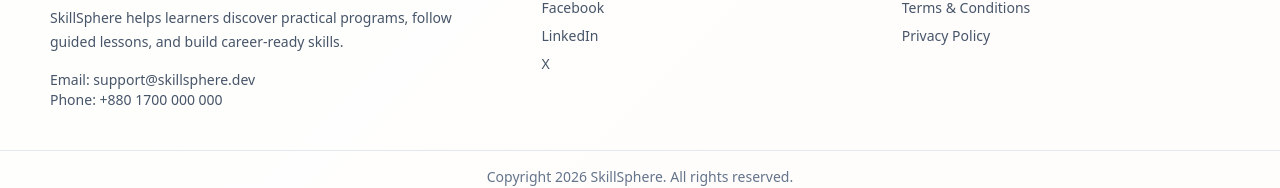
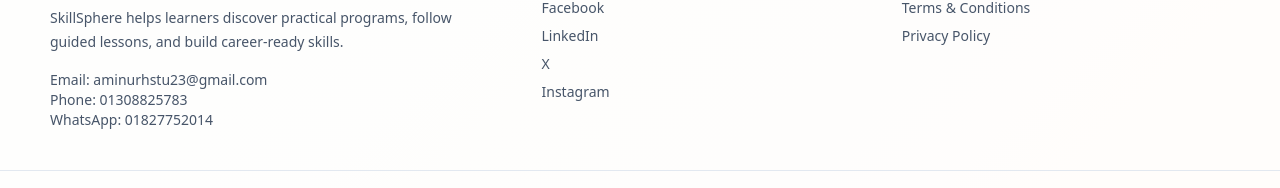
Before and after one commit to aminur167/skillsphere-online-learning-platform, a Next.js app: page / in a window 1280 px wide. Shown: the part 3093-3281 px from the top of the page. Built offline with nearby package versions, Linux system fonts and the light colour scheme.

Commit message:
feat: update footer contact and social links

```diff
--- a/components/Footer.jsx
+++ b/components/Footer.jsx
@@ -9,15 +9,17 @@
           <p className="mt-3 max-w-md text-sm leading-6 text-slate-600">
             SkillSphere helps learners discover practical programs, follow guided lessons, and build career-ready skills.
           </p>
-          <p className="mt-4 text-sm text-slate-600">Email: support@skillsphere.dev</p>
-          <p className="text-sm text-slate-600">Phone: +880 1700 000 000</p>
+          <p className="mt-4 text-sm text-slate-600">Email: aminurhstu23@gmail.com</p>
+          <p className="text-sm text-slate-600">Phone: 01308825783</p>
+          <p className="text-sm text-slate-600">WhatsApp: 01827752014</p>
         </div>
         <div>
           <h3 className="font-bold text-ink">Social</h3>
           <div className="mt-3 grid gap-2 text-sm text-slate-600">
-            <a href="https://facebook.com" target="_blank" rel="noreferrer">Facebook</a>
-            <a href="https://linkedin.com" target="_blank" rel="noreferrer">LinkedIn</a>
-            <a href="https://x.com" target="_blank" rel="noreferrer">X</a>
+            <a href="https://www.facebook.com/aminur.islam.668300" target="_blank" rel="noreferrer">Facebook</a>
+            <a href="https://www.linkedin.com/in/aminur167/" target="_blank" rel="noreferrer">LinkedIn</a>
+            <a href="https://x.com/aminur_167" target="_blank" rel="noreferrer">X</a>
+            <a href="https://www.instagram.com/aminur_167/" target="_blank" rel="noreferrer">Instagram</a>
           </div>
         </div>
         <div>
```
